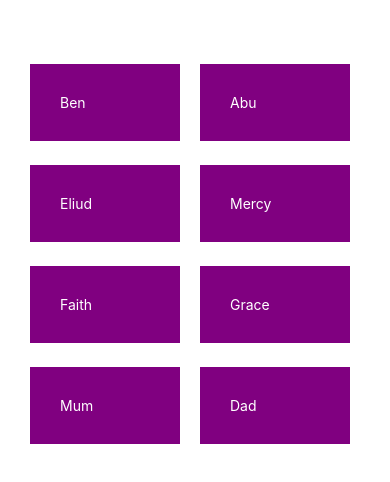
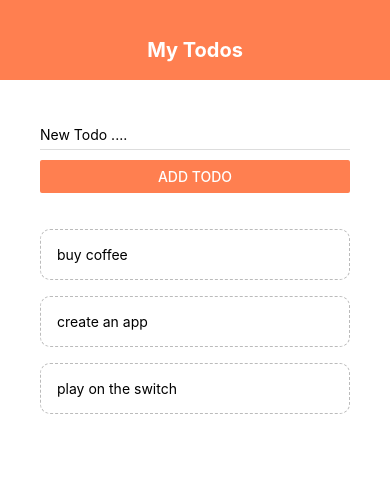
Before and after one commit to Benson306/MyTodoApp, a React Native app: screen / in a window 390 px wide. Shown: the top 482 px of the page. Built offline with nearby package versions, Linux system fonts and the light colour scheme.

Commit message:
Todo App

```diff
--- a/App.js
+++ b/App.js
@@ -1,75 +1,46 @@
-import { StatusBar } from 'expo-status-bar';
-import { useState } from 'react';
-import { StyleSheet, Text, View, Button, TextInput, ScrollView, FlatList } from 'react-native';
+import React, { useState } from 'react';
+import { StyleSheet, View, FlatList } from 'react-native';
+import AddTodo from './components/addTodo';
+import Header from './components/header';
+import TodoItem from './components/todoItem';
 
 export default function App() {
-  const [name, setName] = useState('Ben');
-  const [age, setAge] = useState('30');
+  const [todos, setTodos] = useState([
+    { text: 'buy coffee', key: '1' },
+    { text: 'create an app', key: '2' },
+    { text: 'play on the switch', key: '3' }
+  ]);
 
-  const clickHandler = () =>{
-    setName("Bonson");
+  const pressHandler = (key) =>{
+    setTodos((prevTodos)=>{
+      return prevTodos.filter(todo => todo.key != key)
+    })
   }
 
-  const [people, setPeople] =  useState([
-    {name:'Ben', id: '1'},
-    {name:'Abu', id: '2'},
-    {name:'Eliud', id: '3'},
-    {name:'Mercy', id: '4'},
-    {name:'Faith', id: '5'},
-    {name:'Grace', id: '6'},
-    {name:'Mum', id: '7'},
-    {name:'Dad', id: '8'}
-  ]);
+  const submitHandler = (text) =>{
+    setTodos((prevTodos)=>{
+      return [
+        {text: text, key: Math.random().toString()},
+        ...prevTodos
+      ]
+    })
+  }
+
 
   return (
     <View style={styles.container}>
-      {/* <View style={styles.header}>
-        <Text style={styles.headerText}>Hello {name}</Text>
+      <Header />
+      <View style={styles.content}>
+        <AddTodo submitHandler={submitHandler} />
+        <View style={styles.list}>
+          <FlatList
+            data={todos}
+            renderItem={({ item }) => (
+              <TodoItem item={item} pressHandler={pressHandler} />
+            )}
+          />
+        </View>
       </View>
-      <View style={styles.body}>
-        <Text>Open up App.js to start working on your app!</Text>
-      </View>
-
-      <View style={styles.button}>
-        <Button title='Update State' onPress={clickHandler} />
-      </View>
-
-      <Text>Enter Name:</Text>
-      <TextInput
-        style={styles.input}
-        placeholder="Enter Name e.g Ben Ndiwa"
-        onChangeText={(val) => setName(val)}
-        />
-
-      <Text>Enter Age:</Text>
-      <TextInput
-        multiline
-        keyboardType='numeric'
-        style={styles.input}
-        placeholder="Enter Age"
-        onChangeText={(val) => setAge(val)}
-        />
-      <ScrollView>
-      {
-        people.map(person=>(
-          <View key={person.key}>
-            <Text style={styles.persons}>{person.name}</Text>
-          </View>
-        ))
-      }
-      </ScrollView>
-      */}
-      <FlatList
-        numColumns={2}
-        keyExtractor={(item)=> item.id}
-        data={people}
-        renderItem={({ item })=>(
-          <Text style={styles.persons}>{item.name}</Text>
-        )}
-      />
-
-
-      <StatusBar style="auto" />
     </View>
   );
 }
@@ -78,42 +49,11 @@
   container: {
     flex: 1,
     backgroundColor: '#fff',
-    paddingTop:40,
-    paddingHorizontal: 20
-    // alignItems: 'center',
-    // justifyContent: 'center',
   },
-  header:{
-    backgroundColor: 'purple',
-    padding: 20,
-    borderRadius:5,
-    marginBottom:5
+  content: {
+    padding: 40,
   },
-  headerText: {
-    color:'white'
+  list: {
+    marginTop: 20,
   },
-  body:{
-    backgroundColor: 'yellow',
-    padding: 20
-  },
-  button:{
-    marginTop:5,
-    borderRadius:5
-  },
-  input:{
-    borderWidth:1,
-    borderColor:'black',
-    padding:8,
-    margin:10,
-    width: 300,
-    borderRadius:5
-  },
-  persons:{
-    marginTop: 24,
-    padding: 30,
-    backgroundColor:'purple',
-    color:'white',
-    marginHorizontal:10,
-    width:150
-  }
 });
--- /dev/null
+++ b/components/addTodo.js
@@ -0,0 +1,30 @@
+import React, { useState } from 'react';
+import { StyleSheet, View, Text, TextInput, Button } from 'react-native';
+
+export default function AddTodo({ submitHandler }){
+    const [text, setText] = useState('');
+
+    const changeHandler = (val) =>{
+        setText(val);
+    }
+    return (
+        <View>
+            <TextInput
+                style={styles.input}
+                placeholder='New Todo ....'
+                onChangeText={(val)=>changeHandler(val)}
+            />
+            <Button onPress={() => submitHandler(text) } title='Add Todo' color='coral'/>
+        </View>
+    )
+}
+
+const styles = StyleSheet.create({
+    input:{
+        marginBottom: 10,
+        paddingHorizontal: 0,
+        paddingVertical:6,
+        borderBottomWidth:1,
+        borderBottomColor:'#ddd'
+    }
+})
--- /dev/null
+++ b/components/header.js
@@ -0,0 +1,26 @@
+import React from 'react'
+import { StyleSheet, Text, View } from 'react-native';
+
+
+export default function Header(){
+
+    return (
+        <View style={styles.header}>
+            <Text style={styles.title}>My Todos</Text>
+        </View>
+    );
+}
+
+const styles = StyleSheet.create({
+    header:{
+        height: 80,
+        paddingTop:38,
+        backgroundColor:'coral'
+    },
+    title:{
+        textAlign:'center',
+        color:'#fff',
+        fontSize: 20,
+        fontWeight: 'bold'
+    }
+})
--- /dev/null
+++ b/components/todoItem.js
@@ -0,0 +1,21 @@
+import React from 'react';
+import { StyleSheet, Text, TouchableOpacity} from 'react-native';
+
+export default function TodoItem({ item, pressHandler }){
+    return(
+        <TouchableOpacity onPress={()=> pressHandler(item.key)}>
+            <Text style={styles.item}>{item.text}</Text>
+        </TouchableOpacity>
+    )
+}
+
+const styles = StyleSheet.create({
+    item: {
+        padding: 16,
+        marginTop: 16,
+        borderColor: '#bbb',
+        borderWidth:1,
+        borderStyle:'dashed',
+        borderRadius:10
+    }
+})
```
Also changed, not shown: components/basics.js (added, +130 -0 lines), 1 other file (tests, documents, lock files or other folders).
